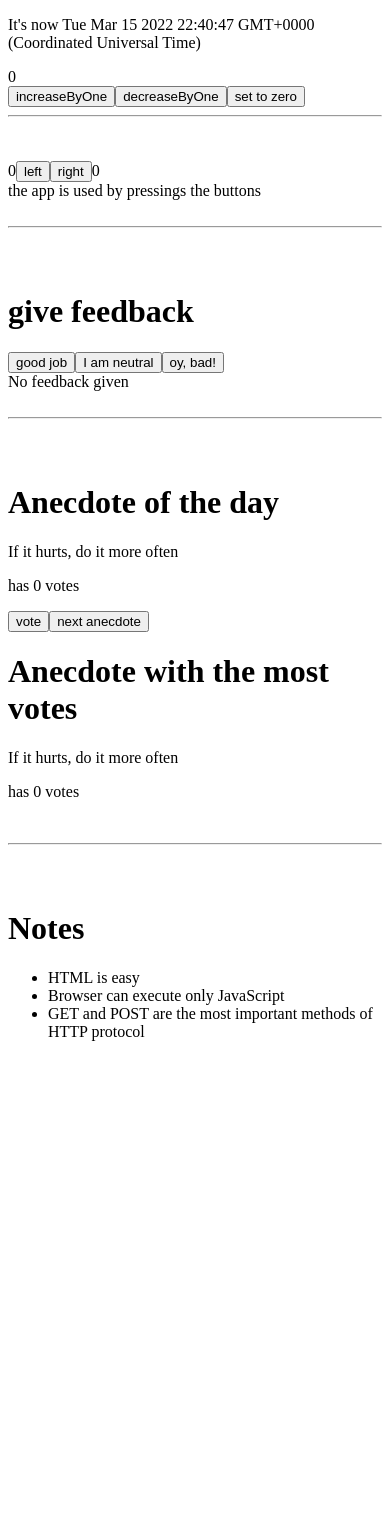
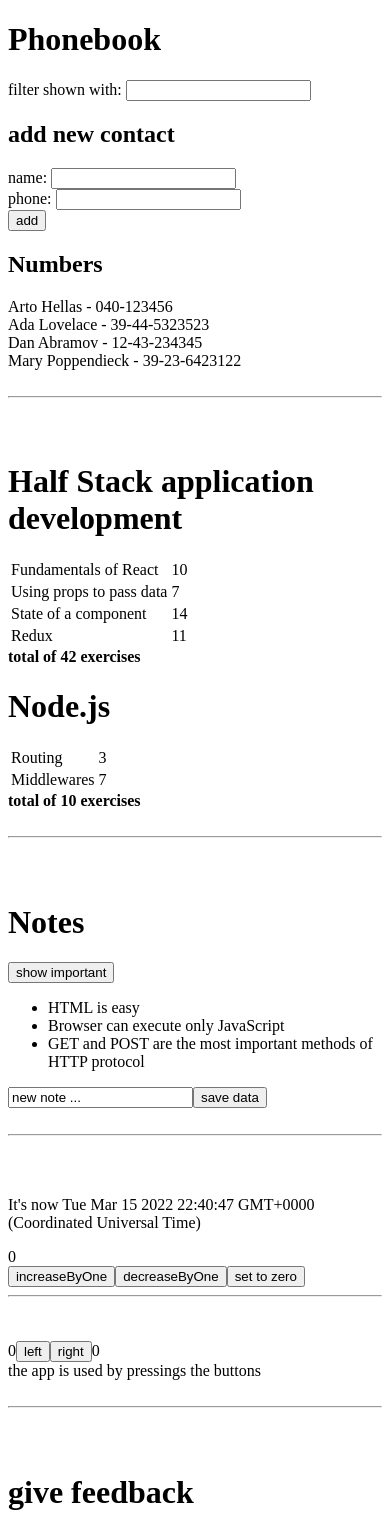
Before and after one commit to lunevs/my-blog, a React (Create React App) app: page / in a window 390 px wide. Shown: the top 1530 px of the page. Before the commit the page ends 1057 px from the top, so only its background shows below. Built offline with nearby package versions, Linux system fonts and the light colour scheme.

Commit message:
add phonebook

```diff
--- a/src/App.js
+++ b/src/App.js
@@ -1,9 +1,10 @@
 import './App.css';
 import { useState } from 'react';
-import Note from './components/notes'
-import Statistics from './components/stats'
+import Note from './components/notes';
+import Statistics from './components/stats';
 import History from "./components/history";
-
+import Course from './components/course';
+import Phonebook from './components/phonebook';
 
 const Display = ({counter}) => <div>{counter}</div>
 const Button = ({text, handleClick}) => (
@@ -74,6 +75,29 @@ const App = ({notes}) => {
 
     return (
         <div>
+
+            <Phonebook />
+
+            <br />
+            <hr />
+            <br />
+            <br />
+
+            <Course />
+
+            <br />
+            <hr />
+            <br />
+            <br />
+
+            <Note notes={notes} />
+
+
+            <br />
+            <hr />
+            <br />
+            <br />
+
             <p>It's now {t.toString()}</p>
             <Display counter={counter} />
             <Button handleClick={increaseByOne} text="increaseByOne" />
@@ -117,18 +141,6 @@ const App = ({notes}) => {
             <div>{anecdotes[votes.indexOf(getMaxOfArray(votes))]}</div>
             <p>has {getMaxOfArray(votes)} votes</p>
 
-            <br />
-            <hr />
-            <br />
-            <br />
-
-            <div>
-                <h1>Notes</h1>
-                <ul>
-                    {notes.map(note => <Note id={note.id} content={note.content} />) }
-                </ul>
-            </div>
-
 
         </div>
     )
--- /dev/null
+++ b/src/components/course.js
@@ -0,0 +1,77 @@
+import React from "react";
+
+const CourseElement = ({items}) => {
+    const total = items.parts.reduce((p, c) => p + c.exercises, 0)
+    return (
+        <div>
+            <h1>{items.name}</h1>
+            <table>
+                <tbody>
+                    {items.parts.map(el => (
+                        <tr key={el.id}>
+                            <td>{el.name}</td>
+                            <td>{el.exercises}</td>
+                        </tr>
+                    ))}
+                </tbody>
+            </table>
+            <b>total of {total} exercises</b>
+        </div>
+    )
+}
+
+const Course = () => {
+    const courseItems = [
+        {
+            name: 'Half Stack application development',
+            id: 1,
+            parts: [
+                {
+                    name: 'Fundamentals of React',
+                    exercises: 10,
+                    id: 1
+                },
+                {
+                    name: 'Using props to pass data',
+                    exercises: 7,
+                    id: 2
+                },
+                {
+                    name: 'State of a component',
+                    exercises: 14,
+                    id: 3
+                },
+                {
+                    name: 'Redux',
+                    exercises: 11,
+                    id: 4
+                }
+            ]
+        },
+        {
+            name: 'Node.js',
+            id: 2,
+            parts: [
+                {
+                    name: 'Routing',
+                    exercises: 3,
+                    id: 1
+                },
+                {
+                    name: 'Middlewares',
+                    exercises: 7,
+                    id: 2
+                }
+            ]
+        }
+    ]
+
+    return (
+        <div>
+            {courseItems.map(el => <CourseElement key={el.id} items={el} /> )}
+        </div>
+    )
+
+}
+
+export default Course;
--- a/src/components/notes.js
+++ b/src/components/notes.js
@@ -1,10 +1,49 @@
 import React from 'react';
+import {useState} from 'react';
 
-const Note = (note) => {
-    console.log('note:', note)
+
+const NoteElement = (note) => <li>{note.content}</li>
+
+const Note = (props) => {
+    const [notes, setNotes] = useState(props.notes);
+    const [newnote, setNewnote] = useState('new note ...');
+    const [showAll, setShowAll] = useState(true);
+
+    const notesToShow = showAll ? notes : notes.filter(note => note.important === true);
+
+    const addNote = (event) => {
+        event.preventDefault();
+        const newNoteObj = {
+            content: newnote,
+            date: new Date().toISOString(),
+            important: Math.random() < 0.5,
+            id: notes.length + 1
+        }
+        setNotes(notes.concat(newNoteObj));
+        setNewnote('');
+        console.log("button clicked", event.target);
+    }
+    const handleNoteChange = (event) => {
+        console.log(event.target.value);
+        setNewnote(event.target.value);
+    }
+
     return (
-        <li key={note.id}>{note.content}</li>
+        <div>
+            <h1>Notes</h1>
+            <button onClick={() => setShowAll(!showAll)}>
+                show {showAll ? "important" : "all"}
+            </button>
+            <ul>
+                {notesToShow.map(note => <NoteElement key={note.id} content={note.content} />) }
+            </ul>
+            <form onSubmit={addNote}>
+                <input value={newnote} onChange={handleNoteChange} />
+                <button type="submit">save data</button>
+            </form>
+        </div>
     )
-}
+};
+
 
 export default Note
--- /dev/null
+++ b/src/components/phonebook.js
@@ -0,0 +1,99 @@
+import React from "react";
+import {useState} from "react";
+
+const PhonebookDisplay = ({showPhones}) => {
+    return (
+        <div>
+            <h2>Numbers</h2>
+            {showPhones.map(p => (
+                <div key={p.id}>{p.name} - {p.phone}</div>
+            ))}
+        </div>
+    )
+}
+
+const PhonebookAddContact = (props) => {
+    return (
+        <div>
+            <h2>add new contact</h2>
+            <form onSubmit={props.submitHandler}>
+                <div>
+                    {props.addStatus}
+                </div>
+                <div>name: <input value={props.newName} onChange={props.changeNameHandler} /></div>
+                <div>phone: <input value={props.newPhone} onChange={props.changePhoneHandler} /></div>
+                <div>
+                    <button type="submit">add</button>
+                </div>
+            </form>
+        </div>
+    )
+}
+
+const PhonebookFilter = ({clickHandler}) => {
+    return <div>filter shown with: <input onChange={clickHandler} /></div>
+}
+
+const Phonebook = () => {
+    const [persons, setPersons] = useState([
+        { name: 'Arto Hellas', phone: '040-123456', id: 1 },
+        { name: 'Ada Lovelace', phone: '39-44-5323523', id: 2 },
+        { name: 'Dan Abramov', phone: '12-43-234345', id: 3 },
+        { name: 'Mary Poppendieck', phone: '39-23-6423122', id: 4 }
+    ])
+    const [newName, setNewName] = useState('')
+    const [newPhone, setNewPhone] = useState('')
+    const [addStatus, setAddStatus] = useState('')
+    const [filterPhones, setFilterPhones] = useState('')
+
+    const showPhones = persons.filter(el => el.name.toLowerCase().includes(filterPhones.toLowerCase()));
+
+    const submitHandler = (event) => {
+        event.preventDefault();
+        if (persons.findIndex(el => el.name === newName) === -1) {
+            const newPerson = {
+                name: newName,
+                phone: newPhone,
+                id: persons.length + 1
+            }
+            setPersons(persons.concat(newPerson));
+            setNewName('');
+            setNewPhone('');
+            setAddStatus('');
+        } else {
+            const newStatus = `${newName} is already added to phonebook`;
+            setAddStatus(newStatus);
+        }
+    }
+    const changeNameHandler = (event) => {
+        setNewName(event.target.value);
+    }
+    const changePhoneHandler = (event) => {
+        setNewPhone(event.target.value);
+    }
+    const changeFilterHandler = (event) => {
+        setFilterPhones(event.target.value);
+    }
+
+    return (
+        <div>
+            <h1>Phonebook</h1>
+
+            <PhonebookFilter clickHandler={changeFilterHandler} />
+
+            <PhonebookAddContact
+                submitHandler={submitHandler}
+                addStatus={addStatus}
+                newName={newName}
+                newPhone={newPhone}
+                changeNameHandler={changeNameHandler}
+                changePhoneHandler={changePhoneHandler}
+            />
+
+            <PhonebookDisplay showPhones={showPhones} />
+
+        </div>
+    )
+};
+
+export default Phonebook;
```
